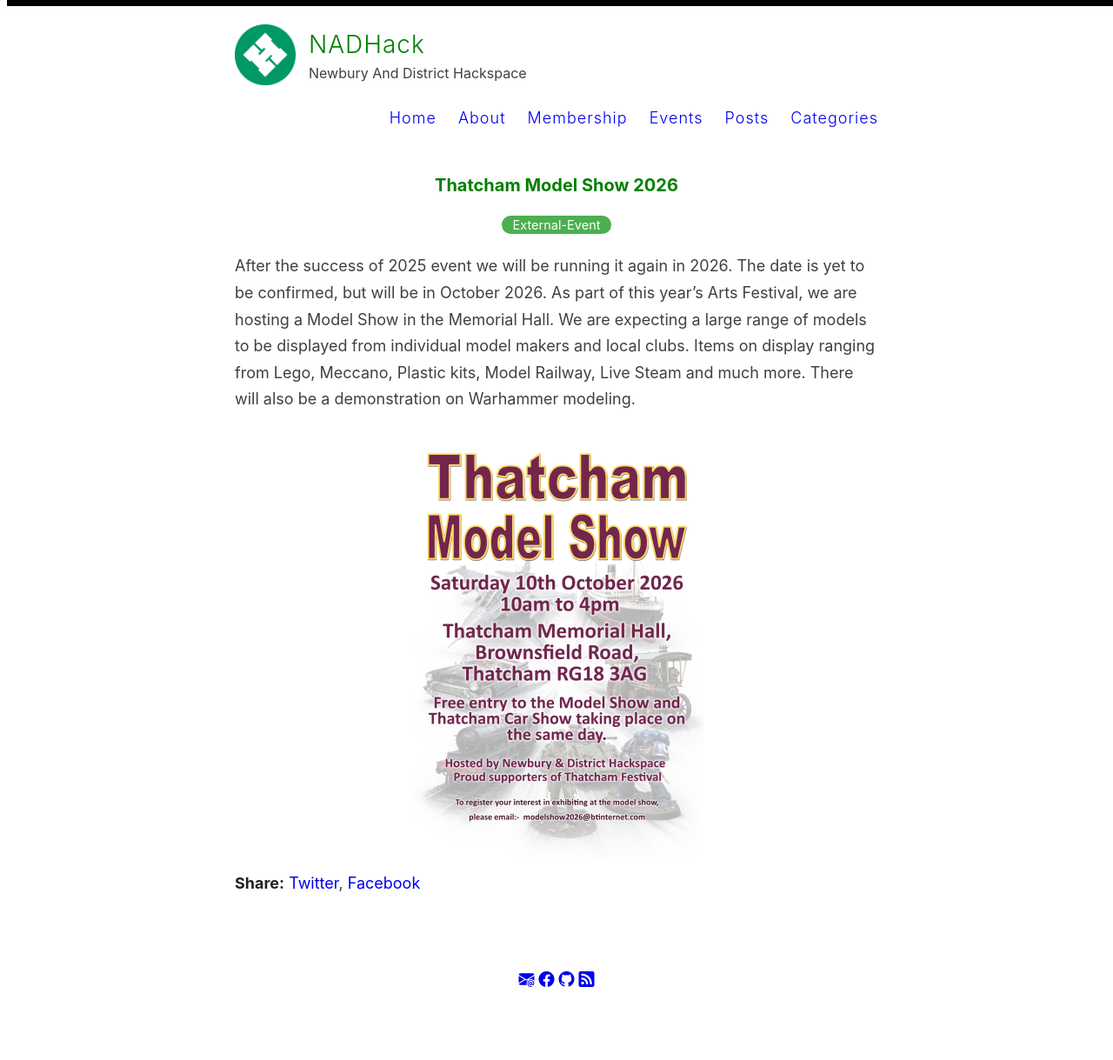
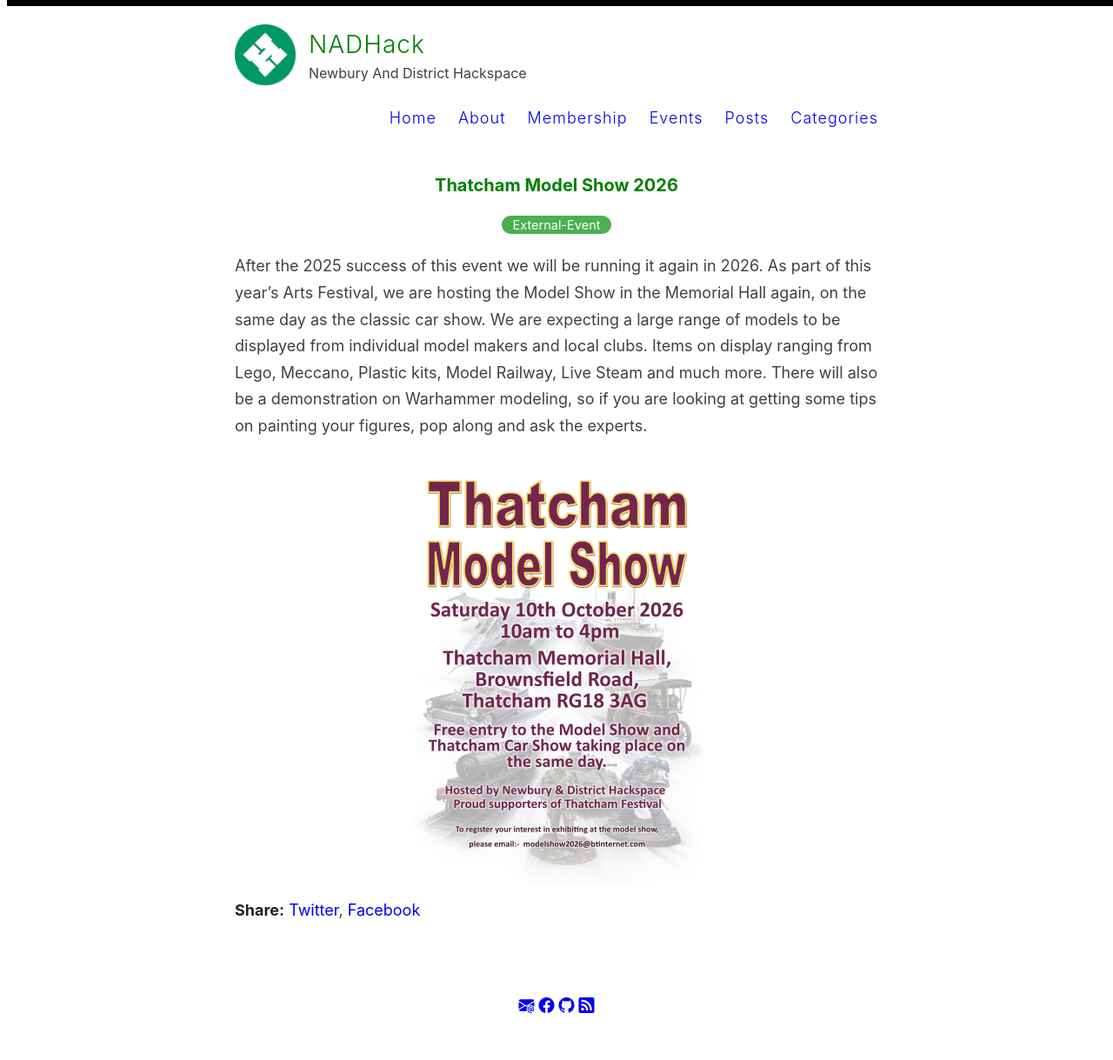
Before and after one commit to nadhack/nadhack.github.io, a Jekyll site: the page built from _events/2025modelshow.md, in a window 1280 px wide. Shown: the whole page at 87% size. Built offline with Jekyll 4.4.1, drawn with Linux system fonts in a browser that asks for light colours; before the commit the page ends 1189 px from its top, so only the background shows below that.

Commit message:
Update 2025modelshow.md

```diff
--- a/_events/2025modelshow.md
+++ b/_events/2025modelshow.md
@@ -7,8 +7,8 @@
 excerpt: Thatcham Model Show. Presented by NadHack as part of the Thatcham Arts Festival
 ---
 
-After the success of 2025 event we will be running it again in 2026. The date is yet to be confirmed, but will be in October 2026. As part of this year’s Arts Festival, we are hosting a Model Show in the Memorial Hall.
+After the 2025 success of this event we will be running it again in 2026. As part of this year’s Arts Festival, we are hosting the Model Show in the Memorial Hall again, on the same day as the classic car show.
 We are expecting a large range of models to be displayed from individual model makers and local clubs. Items on display ranging from Lego, Meccano, Plastic kits, Model Railway, Live Steam and much more.
-There will also be a demonstration on Warhammer modeling.
+There will also be a demonstration on Warhammer modeling, so if you are looking at getting some tips on painting your figures, pop along and ask the experts.
 
 ![](/images/model_show_poster_2026.png)
```
